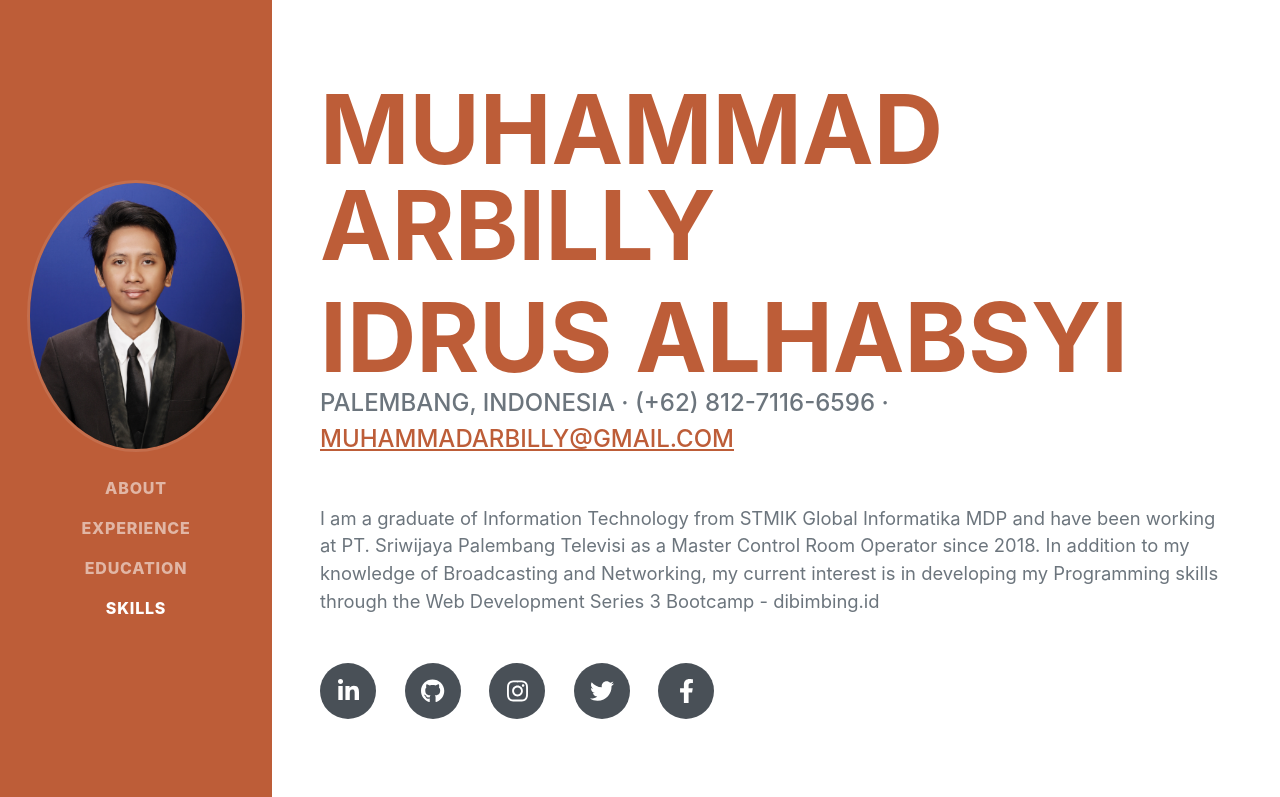
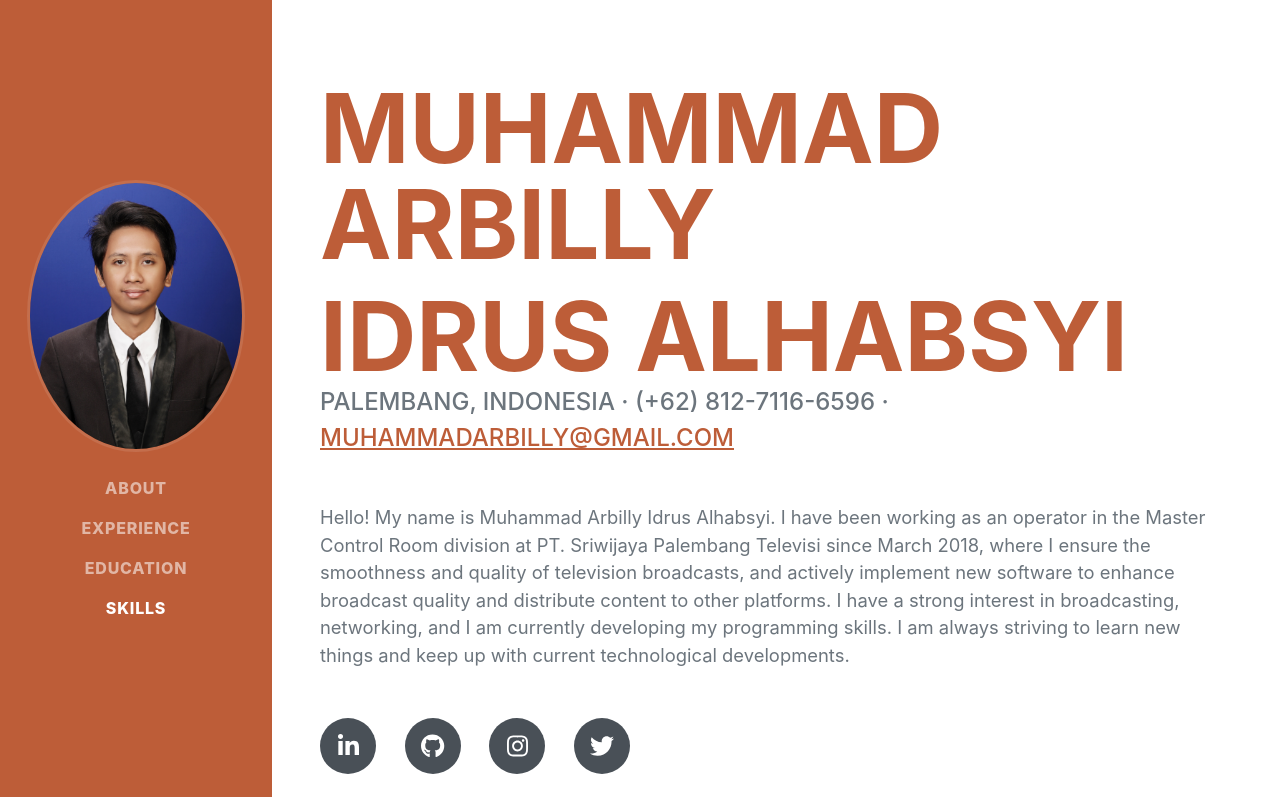
Before and after one commit to muhammadarbilly/muhammadarbilly.github.io, a plain HTML site: page index.html in a window 1280 px wide. Shown: the top 797 px of the page. Drawn offline with nearby package versions, Linux system fonts and the light colour scheme; a web font is replaced by a local one.

Commit message:
edit info

```diff
--- a/index.html
+++ b/index.html
@@ -47,13 +47,13 @@
                         Palembang, Indonesia · (+62) 812-7116-6596 ·
                         <a href="mailto:name@email.com">muhammadarbilly@gmail.com</a>
                     </div>
-                    <p class="lead mb-5">I am a graduate of Information Technology from STMIK Global Informatika MDP and have been working at PT. Sriwijaya Palembang Televisi as a Master Control Room Operator since 2018. In addition to my knowledge of Broadcasting and Networking, my current interest is in developing my Programming skills through the Web Development Series 3 Bootcamp - dibimbing.id</p>
+                    <p class="lead mb-5">Hello! My name is Muhammad Arbilly Idrus Alhabsyi. I have been working as an operator in the Master Control Room division at PT. Sriwijaya Palembang Televisi since March 2018, where I ensure the smoothness and quality of television broadcasts, and actively implement new software to enhance broadcast quality and distribute content to other platforms. I have a strong interest in broadcasting, networking, and I am currently developing my programming skills. I am always striving to learn new things and keep up with current technological developments.</p>
                     <div class="social-icons">
                         <a class="social-icon" href="https://www.linkedin.com/in/muhammadarbilly/"><i class="fab fa-linkedin-in"></i></a>
                         <a class="social-icon" href="https://muhammadarbilly.github.io/"><i class="fab fa-github"></i></a>
                         <a class="social-icon" href="https://instagram.com/muhammadarbilly"><i class="fab fa-instagram"></i></a>
                         <a class="social-icon" href="https://x.com/muhammadarbilly"><i class="fab fa-twitter"></i></a>
-                        <a class="social-icon" href="https://facebook.com/muhammadarbilly"><i class="fab fa-facebook-f"></i></a>
+                    <!----   <a class="social-icon" href="https://facebook.com/muhammadarbilly"><i class="fab fa-facebook-f"></i></a> -->
                     </div>
                 </div>
             </section>
```
